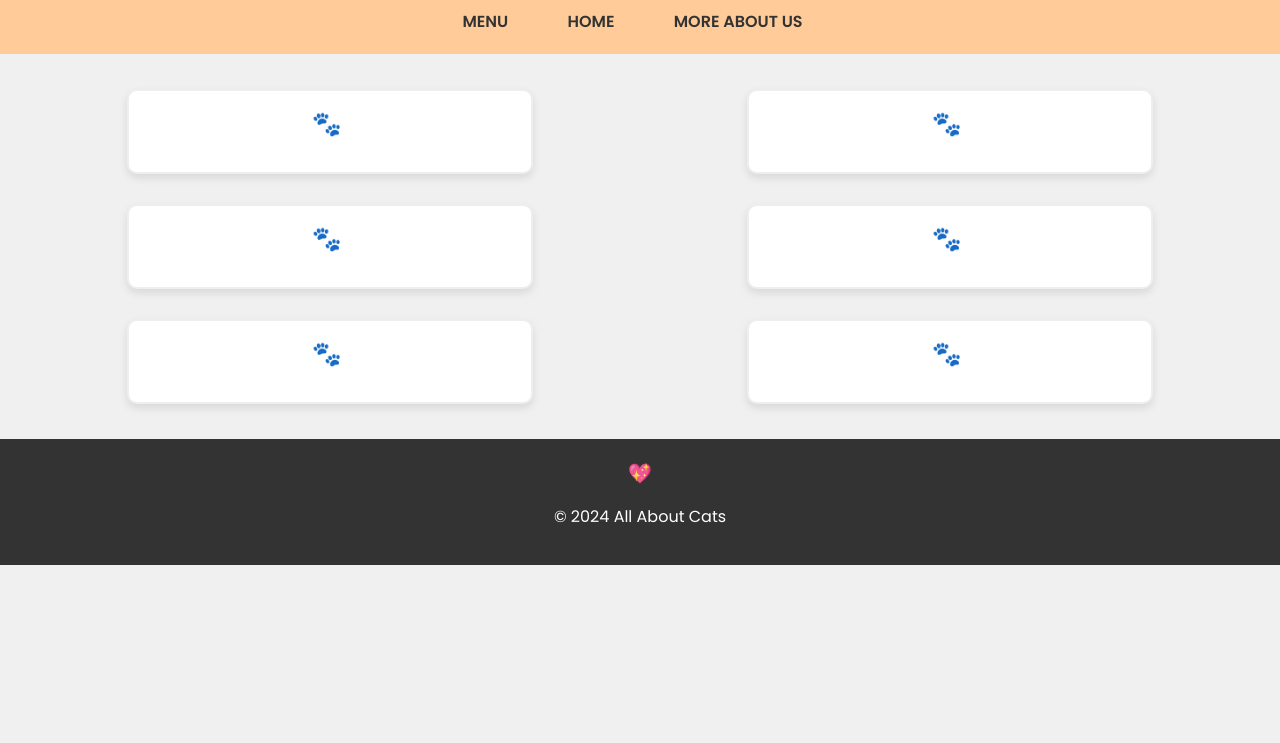
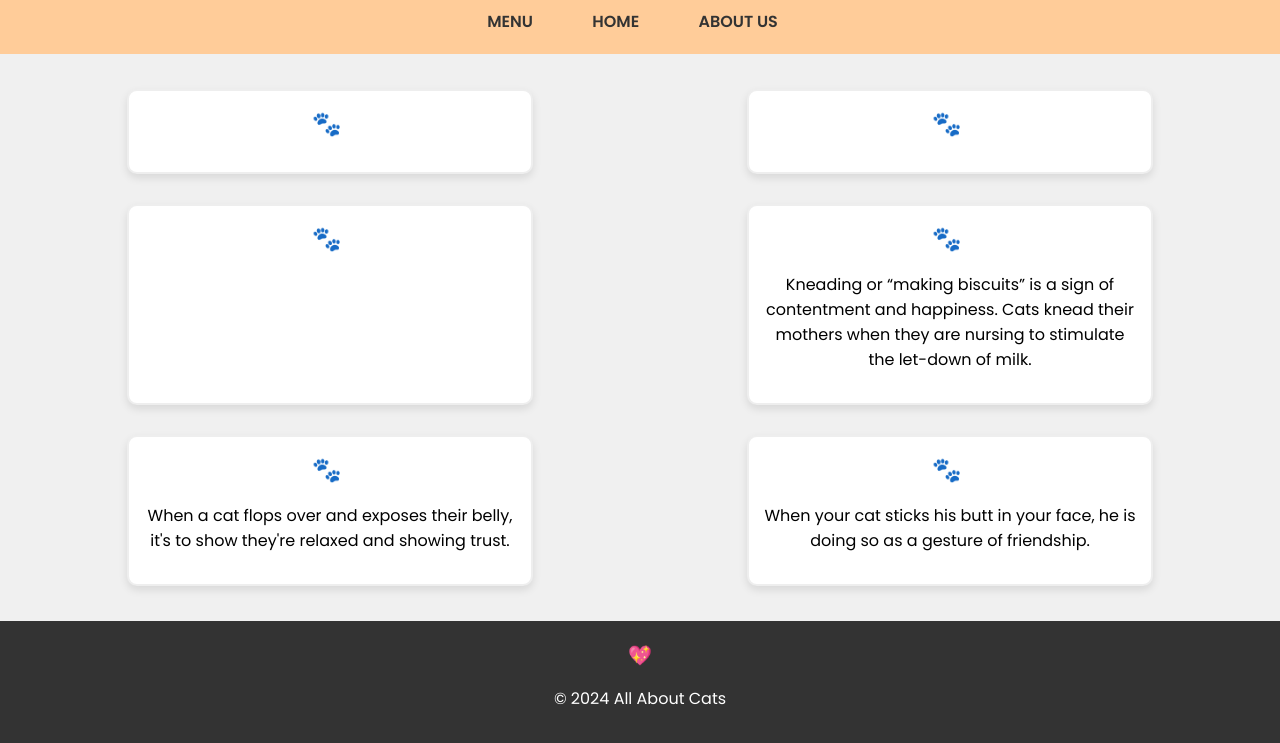
Before and after one commit to allliiiza/project1catz, a plain HTML site: page index.html in a window 1280 px wide. Shown: the part 87-830 px from the top of the page. Before the commit the page ends 800 px from the top, so only its background shows below. Drawn offline with Linux system fonts and the light colour scheme; a web font is replaced by a local one.

Commit message:
Update index.html
Added cat facts inside 3 fact boxes

Tweaked the header code:
- I moved the logo and title inside nav (can be reverted if needed)

```diff
--- a/index.html
+++ b/index.html
@@ -10,22 +10,16 @@
 </head>
 <body>
     <header>
-        <!-- Hello Kitty Logo at the top left -->
-        <div class="logo">
-            <img src="images/hello-kitty-logo.png" alt="Hello Kitty Logo">
-        </div>
-
-        <!-- Centered Title -->
-        <div class="title">
-            <h1>All About Cats!</h1>
-        </div>
-
         <!-- Centered Navigation Bar -->
         <nav>
+            <!-- Hello Kitty Logo at the top left -->
+            <div class="logo"><img src="images/hellokitty-logo.png" alt="Hello Kitty Logo"></div>
+            <!-- Centered Title -->
+            <div class="title"><h1>All About Cats!</h1></div>
             <ul>
                 <li><a href="#">MENU</a></li>
                 <li><a href="#">HOME</a></li>
-                <li><a href="#">MORE ABOUT US</a></li>
+                <li><a href="#">ABOUT US</a></li>
             </ul>
         </nav>
     </header>
@@ -45,15 +39,16 @@
         </div>
         <div id="fact4" class="fact-box">
             <img src="cat4.jpg" alt>
-            <p><!-- FACT 4 --></p>
+            <p><!-- FACT 4 -->Kneading or “making biscuits” is a sign of contentment and happiness.
+                Cats knead their mothers when they are nursing to stimulate the let-down of milk.</p>
         </div>
         <div id="fact5" class="fact-box">
             <img src="cat5.jpg" alt>
-            <p><!-- FACT 5 --></p>
+            <p><!-- FACT 5 -->When a cat flops over and exposes their belly, it's to show they're relaxed and showing trust.</p>
         </div>
         <div id="fact6" class="fact-box">
             <img src="cat6.jpg" alt>
-            <p><!-- FACT 6 --></p>
+            <p><!-- FACT 6 -->When your cat sticks his butt in your face, he is doing so as a gesture of friendship.</p>
         </div>
     </section>
 
```
